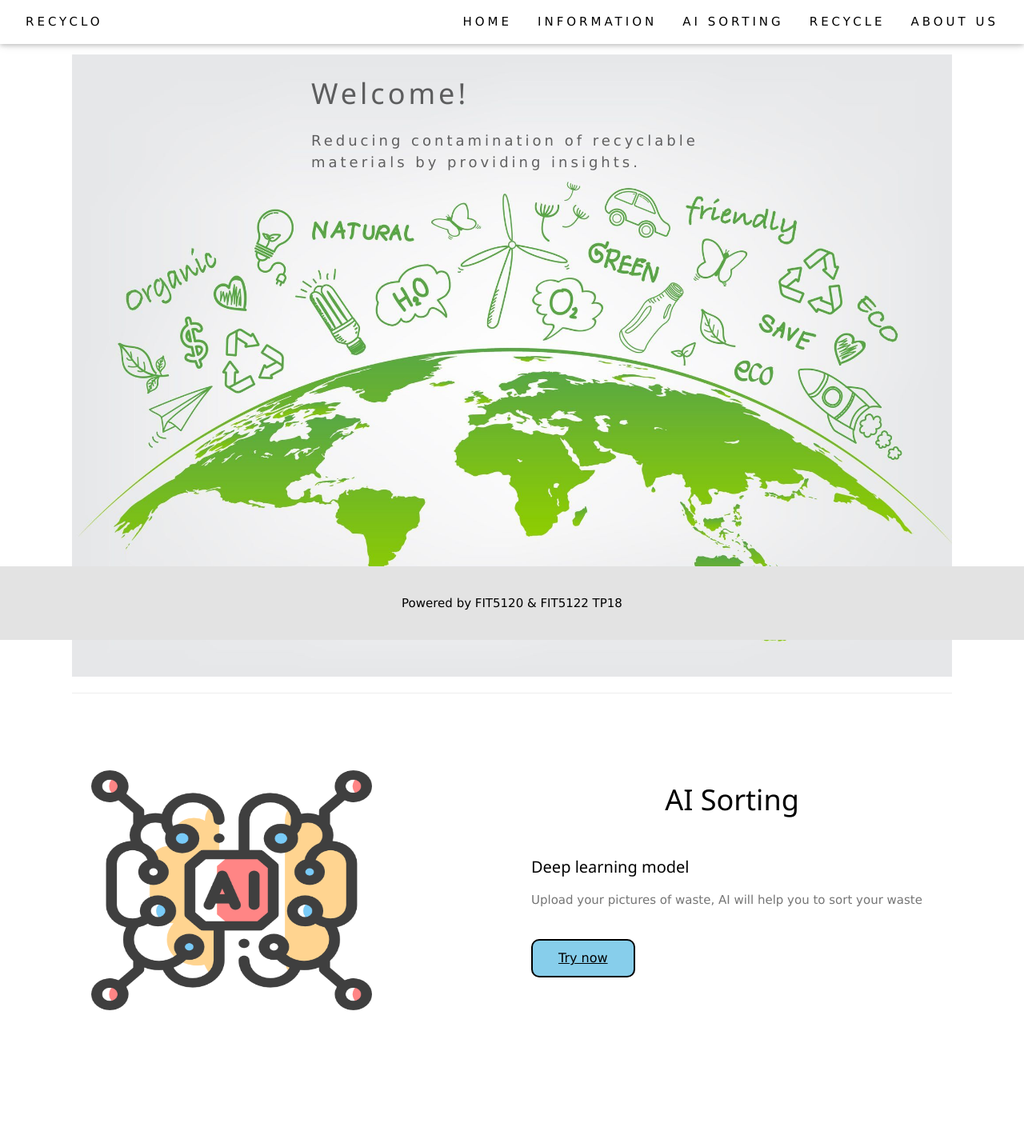
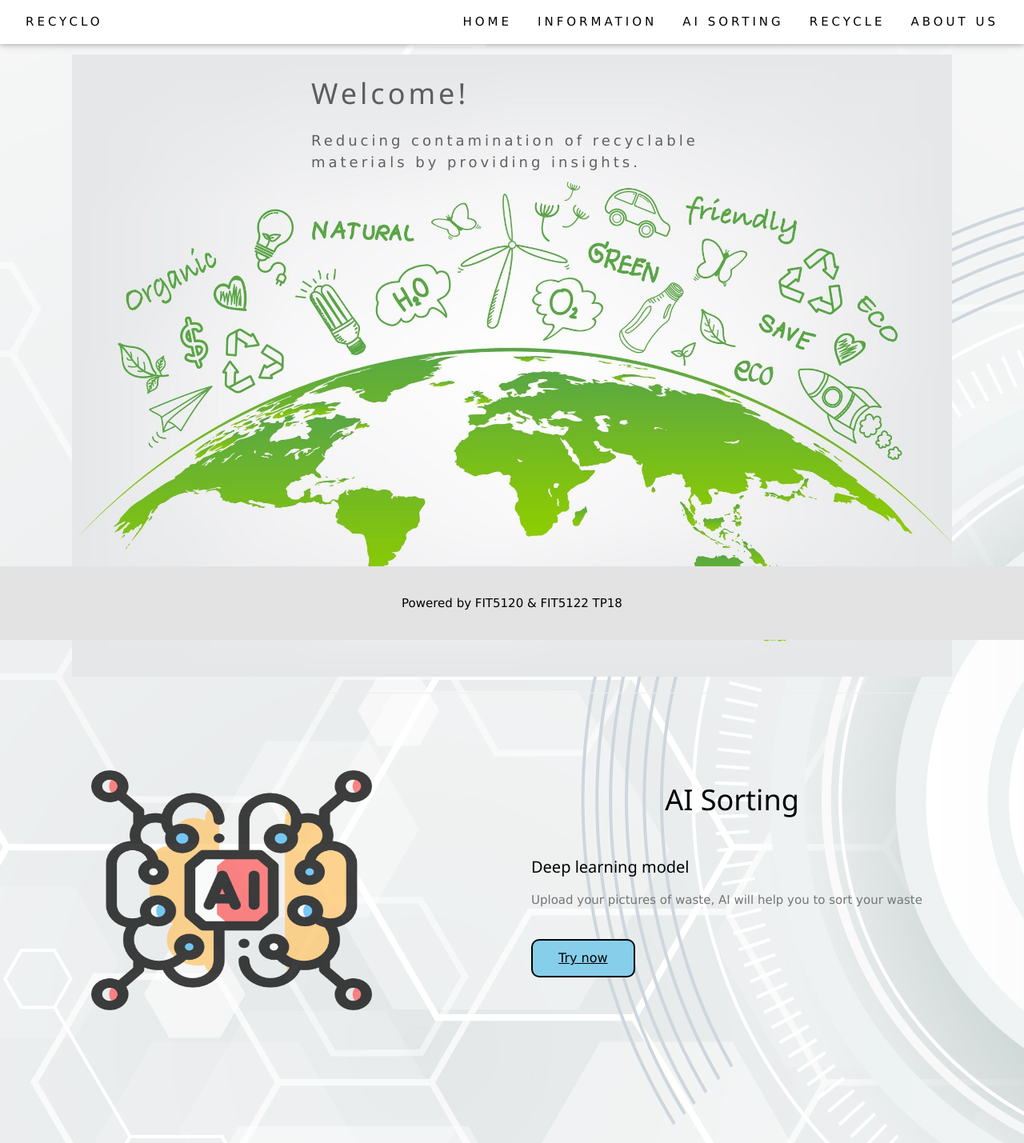
Before and after one commit to Nithin-G-R/tp18, a Flask app: page / in a window 1280 px wide. Shown: the whole page at 80% size. Run offline with Flask 2, Linux system fonts and the light colour scheme.

Commit message:
Update HomePage.html

```diff
--- a/templates/HomePage.html
+++ b/templates/HomePage.html
@@ -1,5 +1,11 @@
 <head>
     <title>Recyclo</title>
+    <style>
+        body  {
+          background-image: url("/static/img/ai_back.jpg");
+          background-color: #cccccc;
+        }
+    </style>
 </head>
 
 <body>
```
